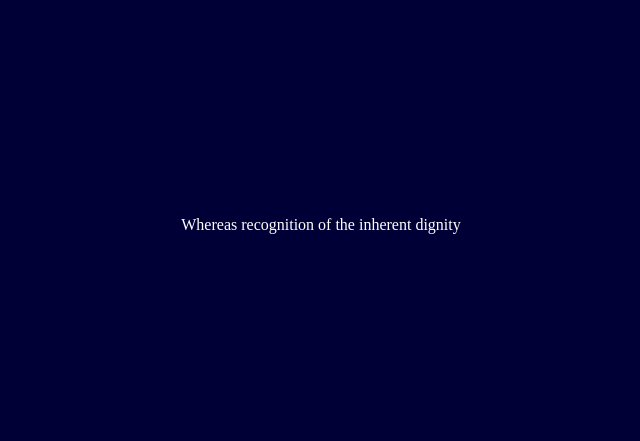
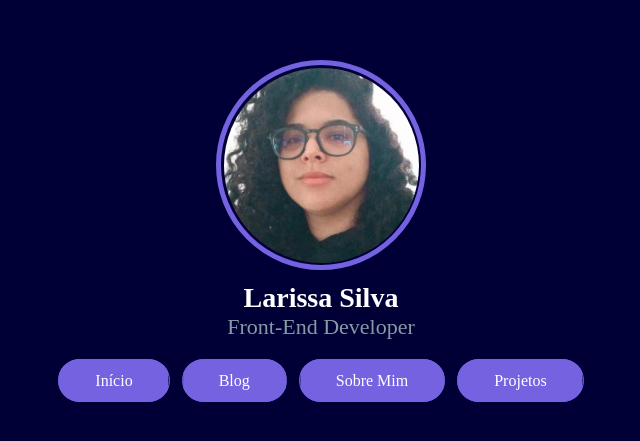
Before and after one commit to silvalarissa/silvalarissa.com.br, a Next.js app: page / in a window 1280 px wide. Shown: the part 175-616 px from the top of the page, without its empty margins (319-959 px from the left). Built offline with nearby package versions, Linux system fonts and the light colour scheme.

Commit message:
feat: add index page

```diff
--- a/src/pages/index.tsx
+++ b/src/pages/index.tsx
@@ -1,4 +1,8 @@
 import Head from "next/head";
+import { Wrapper } from "@/components/Wrapper";
+
+import { Navigation } from "@/components/Navigation";
+import { Header } from "@/components/Header";
 
 export default function Home() {
   return (
@@ -9,7 +13,11 @@ export default function Home() {
         <meta name="viewport" content="width=device-width, initial-scale=1" />
         <link rel="icon" href="/favicon.svg" />
       </Head>
-      <p>Whereas recognition of the inherent dignity</p>
+
+      <Wrapper>
+        <Header />
+        <Navigation />
+      </Wrapper>
     </>
   );
 }
```
